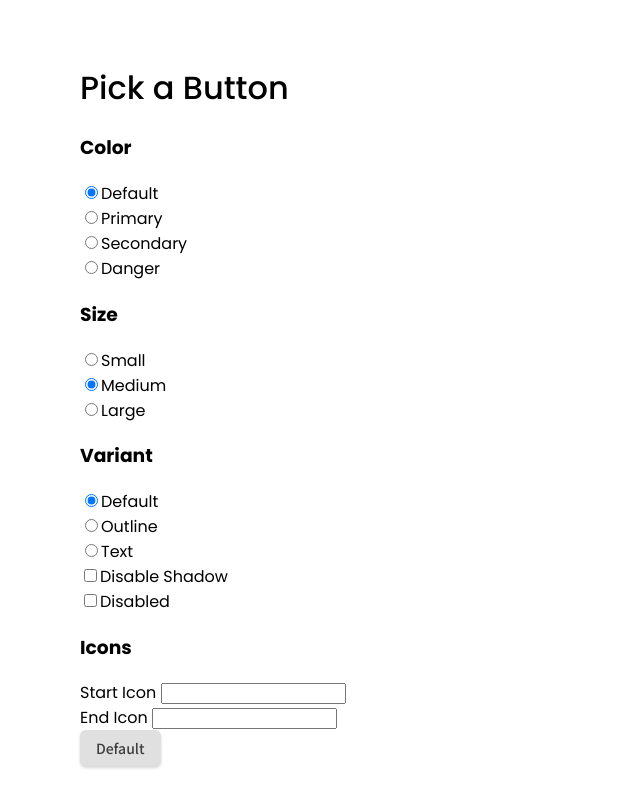
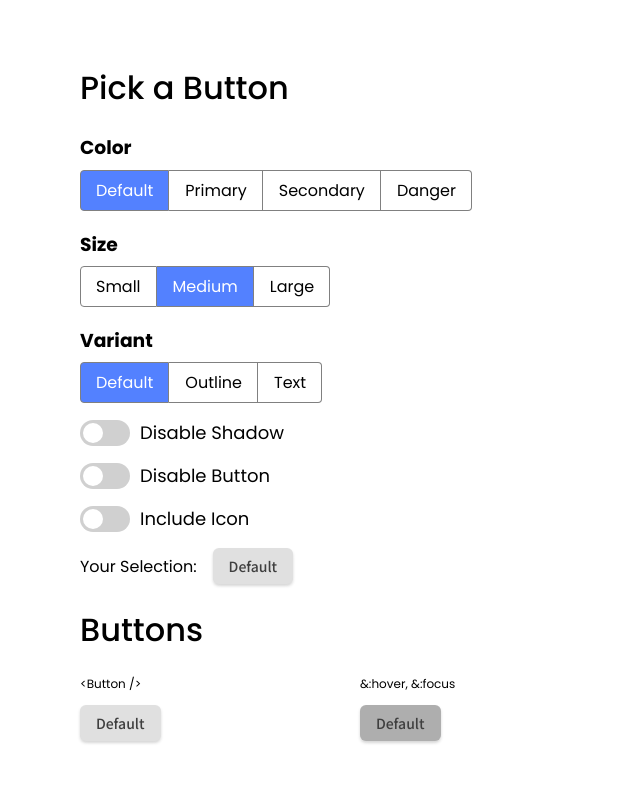
Before and after one commit to the-catsmeow/reusable-button-component, a React (Create React App) app: page / in a window 1280 px wide. Shown: the top 785 px of the page, without its empty margins (0-640 px from the left). Built offline with nearby package versions, Linux system fonts and the light colour scheme.

Commit message:
Styled the button picker form and made displaying the icon text fields conditional on whether includeIcon === true

```diff
--- a/src/App.js
+++ b/src/App.js
@@ -142,7 +142,7 @@ function App() {
           <span className={classes.description}></span>
           <Button
             color="secondary"
-            customStyles={{ backgroundColor: '#455A64' }}
+            customStyles={{ backgroundColor: '#1c313a' }}
           />
         </div>
         <div className={classes.column}>
--- a/src/button-picker/button-picker.js
+++ b/src/button-picker/button-picker.js
@@ -1,20 +1,27 @@
 import React, { useState } from 'react';
 import Button from '../button/button';
 
-const ButtonPicker = (props) => {
+import classes from './button-picker.module.css';
+
+const ButtonPicker = () => {
   const [buttonProps, setbuttonProps] = useState({
     color: 'default',
     size: 'md',
     variant: 'default',
     disableShadow: false,
     disabled: false,
+    includeIcon: false,
     startIcon: '',
     endIcon: '',
   });
 
   const onChangeHandler = (e, buttonValue) => {
     let updatedButtonProps = { ...buttonProps };
-    if (buttonValue === 'disableShadow' || buttonValue === 'disabled') {
+    if (
+      buttonValue === 'disableShadow' ||
+      buttonValue === 'disabled' ||
+      buttonValue === 'includeIcon'
+    ) {
       updatedButtonProps = {
         ...updatedButtonProps,
         [buttonValue]: !updatedButtonProps[buttonValue],
@@ -34,10 +41,10 @@ const ButtonPicker = (props) => {
   return (
     <div>
       <form>
-        <div>
+        <div className={classes.selectionRow}>
           <h3>Color</h3>
-          <div>
-            <div>
+          <div className={classes.radioButtonGroup}>
+            <div className={classes.radioButton}>
               <input
                 type="radio"
                 id="default"
@@ -48,7 +55,7 @@ const ButtonPicker = (props) => {
               />
               <label htmlFor="default">Default</label>
             </div>
-            <div>
+            <div className={classes.radioButton}>
               <input
                 type="radio"
                 id="primary"
@@ -59,7 +66,7 @@ const ButtonPicker = (props) => {
               />
               <label htmlFor="primary">Primary</label>
             </div>
-            <div>
+            <div className={classes.radioButton}>
               <input
                 type="radio"
                 id="secondary"
@@ -70,7 +77,7 @@ const ButtonPicker = (props) => {
               />
               <label htmlFor="secondary">Secondary</label>
             </div>
-            <div>
+            <div className={classes.radioButton}>
               <input
                 type="radio"
                 id="danger"
@@ -83,10 +90,10 @@ const ButtonPicker = (props) => {
             </div>
           </div>
         </div>
-        <div>
+        <div className={classes.selectionRow}>
           <h3>Size</h3>
-          <div>
-            <div>
+          <div className={classes.radioButtonGroup}>
+            <div className={classes.radioButton}>
               <input
                 type="radio"
                 id="sm"
@@ -97,7 +104,7 @@ const ButtonPicker = (props) => {
               />
               <label htmlFor="sm">Small</label>
             </div>
-            <div>
+            <div className={classes.radioButton}>
               <input
                 type="radio"
                 id="md"
@@ -108,7 +115,7 @@ const ButtonPicker = (props) => {
               />
               <label htmlFor="md">Medium</label>
             </div>
-            <div>
+            <div className={classes.radioButton}>
               <input
                 type="radio"
                 id="lg"
@@ -121,22 +128,21 @@ const ButtonPicker = (props) => {
             </div>
           </div>
         </div>
-
-        <div>
+        <div className={classes.selectionRow}>
           <h3>Variant</h3>
-          <div>
-            <div>
+          <div className={classes.radioButtonGroup}>
+            <div className={classes.radioButton}>
               <input
                 type="radio"
-                id="default"
+                id="variant-default"
                 name="variant"
                 value="default"
                 checked={buttonProps.variant === 'default'}
                 onChange={(e) => onChangeHandler(e, 'variant')}
               />
-              <label htmlFor="default">Default</label>
+              <label htmlFor="variant-default">Default</label>
             </div>
-            <div>
+            <div className={classes.radioButton}>
               <input
                 type="radio"
                 id="outline"
@@ -147,7 +153,7 @@ const ButtonPicker = (props) => {
               />
               <label htmlFor="outline">Outline</label>
             </div>
-            <div>
+            <div className={classes.radioButton}>
               <input
                 type="radio"
                 id="text"
@@ -161,62 +167,93 @@ const ButtonPicker = (props) => {
           </div>
         </div>
         <div>
-          <div>
+          <div className={classes.checkboxContainer}>
             <input
+              className={classes.checkbox}
               type="checkbox"
               id="disableShadow"
               name="disableShadow"
               checked={buttonProps.disableShadow}
               onChange={(e) => onChangeHandler(e, 'disableShadow')}
             />
-            <label htmlFor="disableShadow">Disable Shadow</label>
+            <label htmlFor="disableShadow" className={classes.label}>
+              <div className={classes.ball}></div>
+            </label>
+            <span>Disable Shadow</span>
           </div>
         </div>
         <div>
-          <div>
+          <div className={classes.checkboxContainer}>
             <input
+              className={classes.checkbox}
               type="checkbox"
               id="disabled"
               name="disabled"
               checked={buttonProps.disabled}
               onChange={(e) => onChangeHandler(e, 'disabled')}
             />
-            <label htmlFor="disabled">Disabled</label>
+            <label htmlFor="disabled" className={classes.label}>
+              <div className={classes.ball}></div>
+            </label>
+            <span>Disable Button</span>
           </div>
         </div>
         <div>
-          <h3>Icons</h3>
-          <div>
-            <div>
-              <label htmlFor="startIcon">Start Icon </label>
+          <div className={classes.checkboxContainer}>
+            <input
+              className={classes.checkbox}
+              type="checkbox"
+              id="icon-checkbox"
+              name="icon-checkbox"
+              checked={buttonProps.includeIcon}
+              onChange={(e) => onChangeHandler(e, 'includeIcon')}
+            />
+            <label htmlFor="icon-checkbox" className={classes.label}>
+              <div className={classes.ball}></div>
+            </label>
+            <span>Include Icon</span>
+          </div>
+        </div>
+        {buttonProps.includeIcon ? (
+          <div className={classes.selectionRow}>
+            <h3>
+              Icons
+              <span>
+                Find material icons here: https://fonts.google.com/icons
+              </span>
+            </h3>
+            <div className={classes.textFieldRow}>
               <input
+                className={classes.textField}
                 type="text"
                 id="startIcon"
+                value={buttonProps.startIcon}
                 onChange={(e) => onChangeHandler(e, 'startIcon')}
+                placeholder="Start Icon"
+              ></input>
+
+              <input
+                className={classes.textField}
+                type="text"
+                id="endIcon"
+                value={buttonProps.endIcon}
+                onChange={(e) => onChangeHandler(e, 'endIcon')}
+                placeholder="End Icon"
               ></input>
             </div>
           </div>
-          <div>
-            <div>
-              <label htmlFor="endIcon">End Icon </label>
-              <input
-                type="text"
-                id="endIcon"
-                onChange={(e) => onChangeHandler(e, 'endIcon')}
-              ></input>
-            </div>
-          </div>
-        </div>
+        ) : null}
       </form>
-      <div>
+      <div className={classes.buttonDemoContainer}>
+        <span>Your Selection: </span>
         <Button
           color={buttonProps.color}
           size={buttonProps.size}
           variant={buttonProps.variant}
           disableShadow={buttonProps.disableShadow}
           disabled={buttonProps.disabled}
-          startIcon={buttonProps.startIcon}
-          endIcon={buttonProps.endIcon}
+          startIcon={buttonProps.includeIcon ? buttonProps.startIcon : null}
+          endIcon={buttonProps.includeIcon ? buttonProps.endIcon : null}
         />
       </div>
     </div>
--- a/src/button-picker/button-picker.module.css
+++ b/src/button-picker/button-picker.module.css
@@ -0,0 +1,157 @@
+.selectionRow {
+  display: flex;
+  flex-direction: column;
+  align-items: flex-start;
+}
+
+.selectionRow h3 {
+  position: relative;
+  width: 100px;
+  margin-bottom: 0.4em;
+}
+
+.selectionRow h3 span {
+  position: absolute;
+  bottom: 0;
+  margin-left: 100px;
+  font-size: 12px;
+  font-weight: 300;
+}
+
+.selectionRow:first-of-type h3 {
+  margin-top: 0;
+}
+
+.radioButtonGroup {
+  display: flex;
+  align-items: center;
+  justify-content: space-between;
+}
+
+.textFieldRow {
+  display: flex;
+  gap: 1em;
+}
+
+.radioButton {
+  position: relative;
+  display: flex;
+}
+
+.radioButton input {
+  appearance: none;
+  display: block;
+  position: absolute;
+  width: 100%;
+  height: 100%;
+  border: 1px solid gray;
+  border-left: none;
+  border-radius: 0px;
+  margin: 0;
+}
+
+.radioButtonGroup .radioButton:first-of-type input {
+  border-left: 1px solid gray;
+  border-top-left-radius: 4px;
+  border-bottom-left-radius: 4px;
+}
+
+.radioButtonGroup .radioButton:last-of-type input {
+  border-top-right-radius: 4px;
+  border-bottom-right-radius: 4px;
+}
+
+.radioButton input:checked {
+  background-color: rgba(41, 98, 255, 0.8);
+}
+
+.radioButton label {
+  padding: 8px 16px;
+  z-index: 1;
+}
+
+.radioButton input:checked + label {
+  color: white;
+}
+
+.checkboxContainer {
+  display: flex;
+  margin-top: 1em;
+  position: relative;
+  align-items: center;
+}
+
+.checkbox {
+  visibility: hidden;
+  position: absolute;
+  top: 0;
+  left: 0;
+}
+
+.label {
+  position: relative;
+  background-color: #d0d0d0;
+  border-radius: 50px;
+  cursor: pointer;
+  display: inline-block;
+  width: 50px;
+  height: 26px;
+  margin: 0 10px 0 0;
+}
+
+.checkbox:checked + .label {
+  background-color: rgba(41, 98, 255, 0.8);
+}
+
+.checkboxContainer span {
+  font-size: 18px;
+}
+
+.ball {
+  background: #fff;
+  height: 20px;
+  width: 20px;
+  border-radius: 50%;
+  position: absolute;
+  top: 3px;
+  left: 3px;
+  align-items: center;
+  justify-content: center;
+  animation: slideOff 200ms linear forwards;
+}
+
+.checkbox:checked + .label .ball {
+  animation: slideOn 200ms linear forwards;
+}
+
+.textField {
+  border: 1px solid rgb(0, 0, 0);
+  height: 40px;
+  border-radius: 4px;
+  outline: none;
+}
+
+.buttonDemoContainer {
+  display: flex;
+  align-items: center;
+  gap: 1em;
+  margin-top: 1rem;
+}
+
+@keyframes slideOn {
+  0% {
+    transform: translateX(0);
+  }
+  100% {
+    transform: translateX(24px);
+  }
+}
+
+@keyframes slideOff {
+  0% {
+    transform: translateX(24px);
+  }
+  100% {
+    transform: translateX(0);
+  }
+}
--- a/src/button/button.module.css
+++ b/src/button/button.module.css
@@ -176,16 +176,22 @@ text:active,
   background: #e0e0e0;
 }
 
-.text:disabled:hover {
-  background-color: white;
-}
-
 .outline:disabled {
   border-color: #9e9e9e;
 }
 
-.outline:hover:disabled {
-  background: #fff;
+.text.default:disabled,
+.text.primary:disabled,
+.text.secondary:disabled,
+.text.danger:disabled {
+  background: #e0e0e0;
+}
+
+.outline.default:disabled,
+.outline.primary:disabled,
+.outline.secondary:disabled,
+.outline.danger:disabled {
+  background: #e0e0e0;
 }
 
 /* Disable shadow */
--- a/src/index.css
+++ b/src/index.css
@@ -1,4 +1,8 @@
 @import url('https://fonts.googleapis.com/css2?family=Poppins:ital,wght@0,100;0,200;0,300;0,400;0,500;0,600;0,700;0,800;0,900;1,100;1,200;1,300;1,400;1,500;1,600;1,700;1,800;1,900&display=swap');
+
+* {
+  box-sizing: border-box;
+}
 
 body {
   margin: 0;
```
